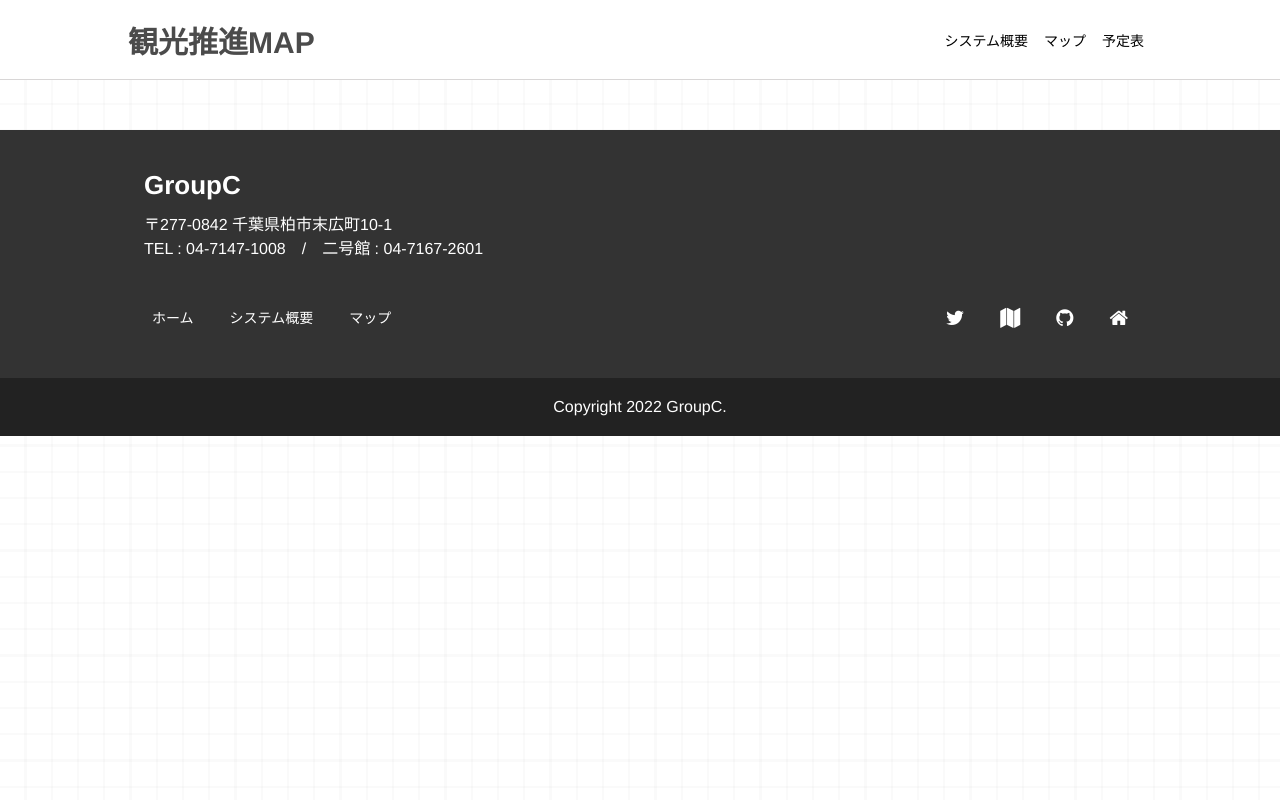
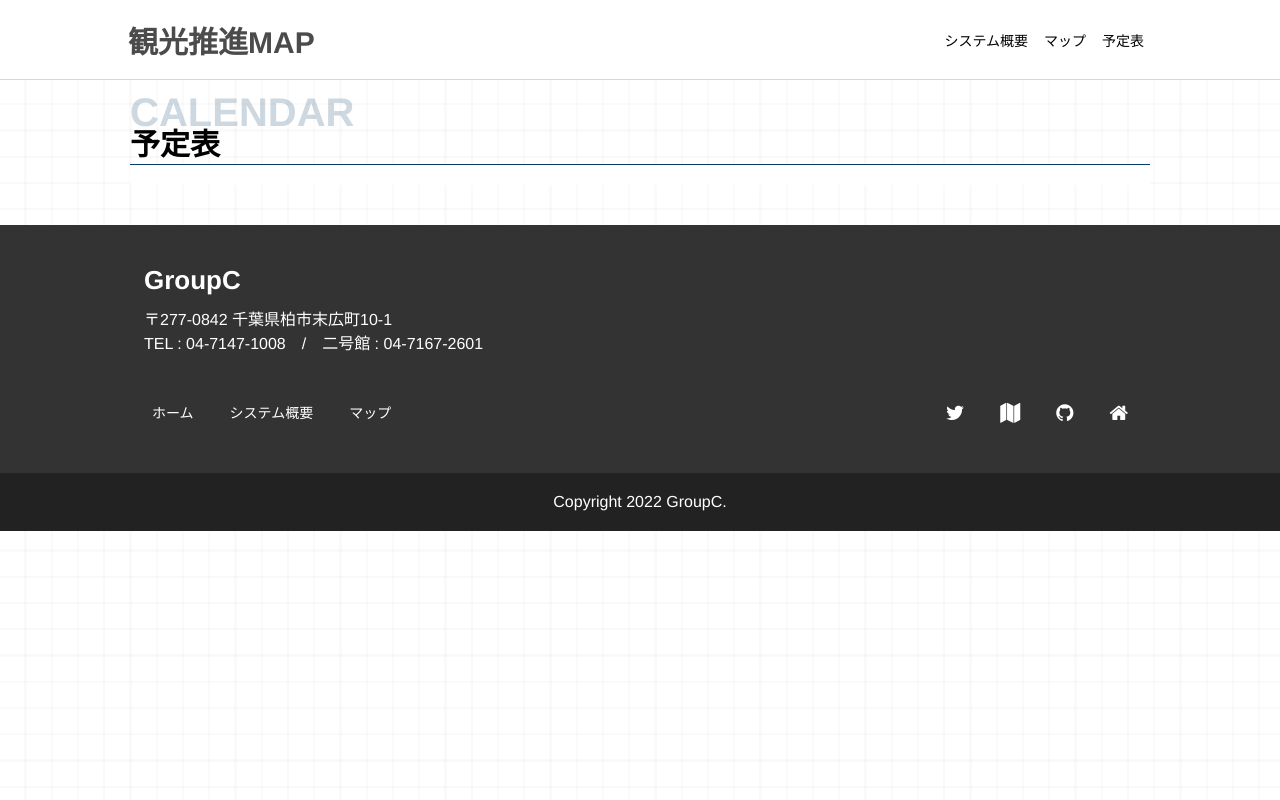
Before and after one commit to kazumaru18/grad2021_groupC, a Django app: page /calendar/ in a window 1280 px wide. Run offline with Django 3.2, Linux system fonts and the light colour scheme; some libraries are stand-ins or nearby versions.

Commit message:
css変更

```diff
--- a/map/templates/calendar.html
+++ b/map/templates/calendar.html
@@ -14,11 +14,15 @@
   <script type="text/javascript" src="https://cdnjs.cloudflare.com/ajax/libs/fullcalendar/2.1.1/fullcalendar.min.js"></script>
   <link href="{% static 'css/map.css' %}" rel="stylesheet" />
   <style id="compiled-css" type="text/css">
-    #calendar {
+    .cal_main{
       max-width: 1020px;
       width: 95%;
       margin: 0 auto;
       padding-top: 10px;
+    }
+    #calendar {
+      padding-top: 20px;
+      background-color: #ffff;
     }
   </style>
 </head>
@@ -57,9 +61,10 @@
     });
   });
 </script>
-
-<div id='calendar'></div>
-
+<div class="cal_main">
+  <h1 class="summary_title" data-en="Calendar"><span>予定表</span></h1>
+  <div id='calendar'></div>
+</div>
 <footer id="footer">
   <section class="primary">
     <div class="footer">
--- a/map/templates/describe.html
+++ b/map/templates/describe.html
@@ -1,5 +1,5 @@
 {% extends 'base.html' %}
-{% block title %}観光推進MAP{% endblock%}
+{% block title %}システム概要{% endblock%}
 {% load static %}
 
 <!-- メイン ------------------------------------>
--- a/map/templates/map.html
+++ b/map/templates/map.html
@@ -1,5 +1,5 @@
 {% extends 'base.html' %}
-{% block title %}Simple Map{% endblock%}
+{% block title %}観光推進マップ{% endblock%}
 {% load static %}
 
 {% block contents%}
--- a/static/css/plus.css
+++ b/static/css/plus.css
@@ -505,7 +505,6 @@ margin:3px 0 10px 10px;
 	position: relative;
 	padding-top: 30px;
 	border-bottom: 1px solid rgba(5,62,98,1);
-  width: 62%;
 }
 
 .summary_title span {
```
